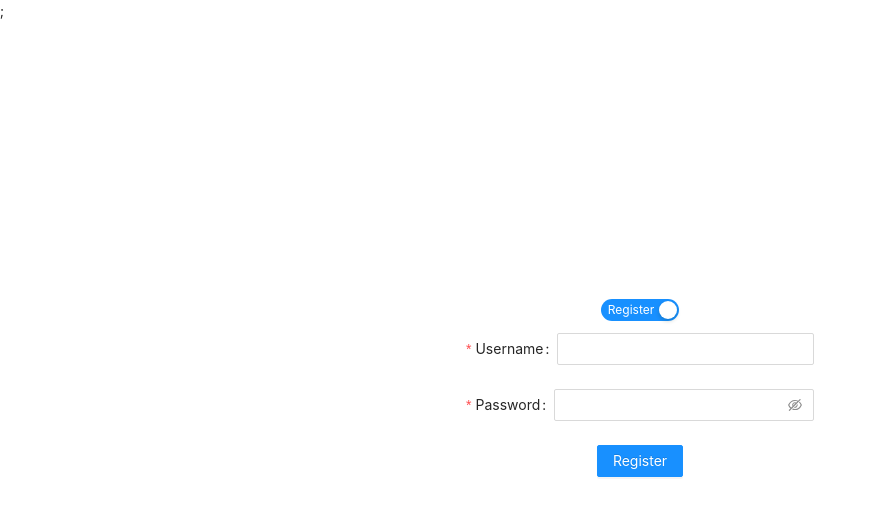
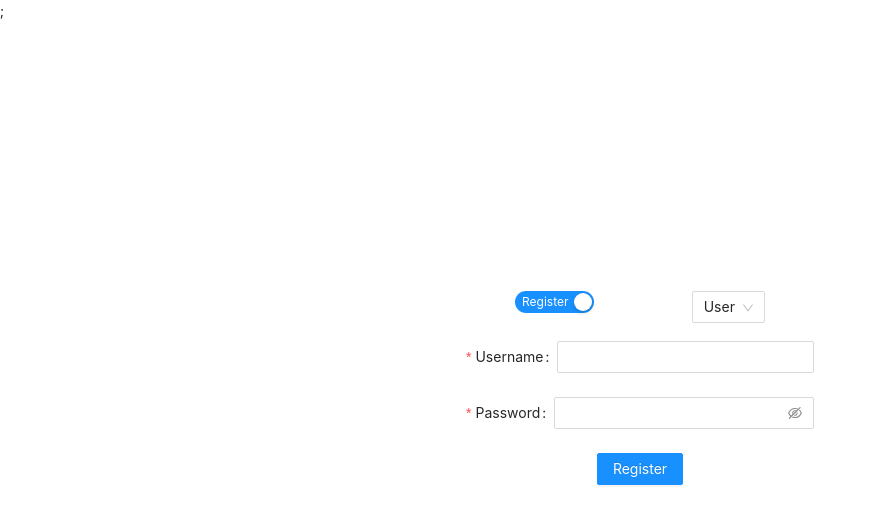
Before and after one commit to Ov3rControl/test-front, a React (Create React App) app: page /login in a window 1280 px wide. Shown: the top 524 px of the page, without its empty margins (0-877 px from the left). Built offline with nearby package versions, Linux system fonts and the light colour scheme.

Commit message:
:sparkles: Add Admin Registration

```diff
--- a/src/components/Login/Login.container.tsx
+++ b/src/components/Login/Login.container.tsx
@@ -15,10 +15,10 @@
   const history = useHistory();
   const setUserState = useSetRecoilState(User);
 
-  const onFinish = (value: LoginFormType, type: string) => {
+  const onFinish = (value: LoginFormType, type: string, userType: string) => {
     const url = type === "login" ? "/auth/signin" : "/auth/signup";
     api
-      .postData(url, value, "POST")
+      .postData(url, { ...value, role: userType }, "POST")
       .then((res: AxiosResponse) => {
         if (type === "login") {
           const { role, accessToken } = res.data;
--- a/src/components/Login/Login.view.module.css
+++ b/src/components/Login/Login.view.module.css
@@ -9,3 +9,9 @@
 .switcher {
   margin-bottom: 12px;
 }
+
+.configContainer {
+  display: flex;
+  justify-content: space-around;
+  margin-bottom: 1rem;
+}
--- a/src/components/Login/Login.view.tsx
+++ b/src/components/Login/Login.view.tsx
@@ -1,24 +1,27 @@
 import React, { FunctionComponent } from "react";
-import { Form, Input, Button, Switch } from "antd";
+import { Form, Input, Button, Switch, Select } from "antd";
 import styles from "./Login.view.module.css";
 import { LoginFormType } from "../../types";
 
 const { useState } = React;
+const { Option } = Select;
 
 type Props = {
-  onFinish: (values: LoginFormType, type: string) => void;
+  onFinish: (values: LoginFormType, type: string, userType: string) => void;
 };
 
 export const LoginView: FunctionComponent<Props> = ({
   onFinish,
 }: Props): JSX.Element => {
   const [mode, setMode] = useState<boolean>(true);
+  const [userType, setUserType] = useState<string>("1");
   const switchOnChange = (checked: boolean) => {
     setMode(checked);
   };
 
   return (
     <div className={styles.Container}>
+      <div className={styles.configContainer}>
         <Switch
           className={styles.switcher}
           checkedChildren="Register"
@@ -26,10 +29,19 @@
           defaultChecked
           onChange={switchOnChange}
         />
+        {mode && (
+          <Select defaultValue={userType} onChange={setUserType}>
+            <Option value="0">Admin</Option>
+            <Option value="1">User</Option>
+          </Select>
+        )}
+      </div>
       <Form
         name="basic"
         initialValues={{ remember: true }}
-        onFinish={(value) => onFinish(value, mode ? "register" : "login")}
+        onFinish={(value) =>
+          onFinish(value, mode ? "register" : "login", userType)
+        }
       >
         <Form.Item
           label="Username"
```
Lines whose indentation alone changed are shown as unchanged.
